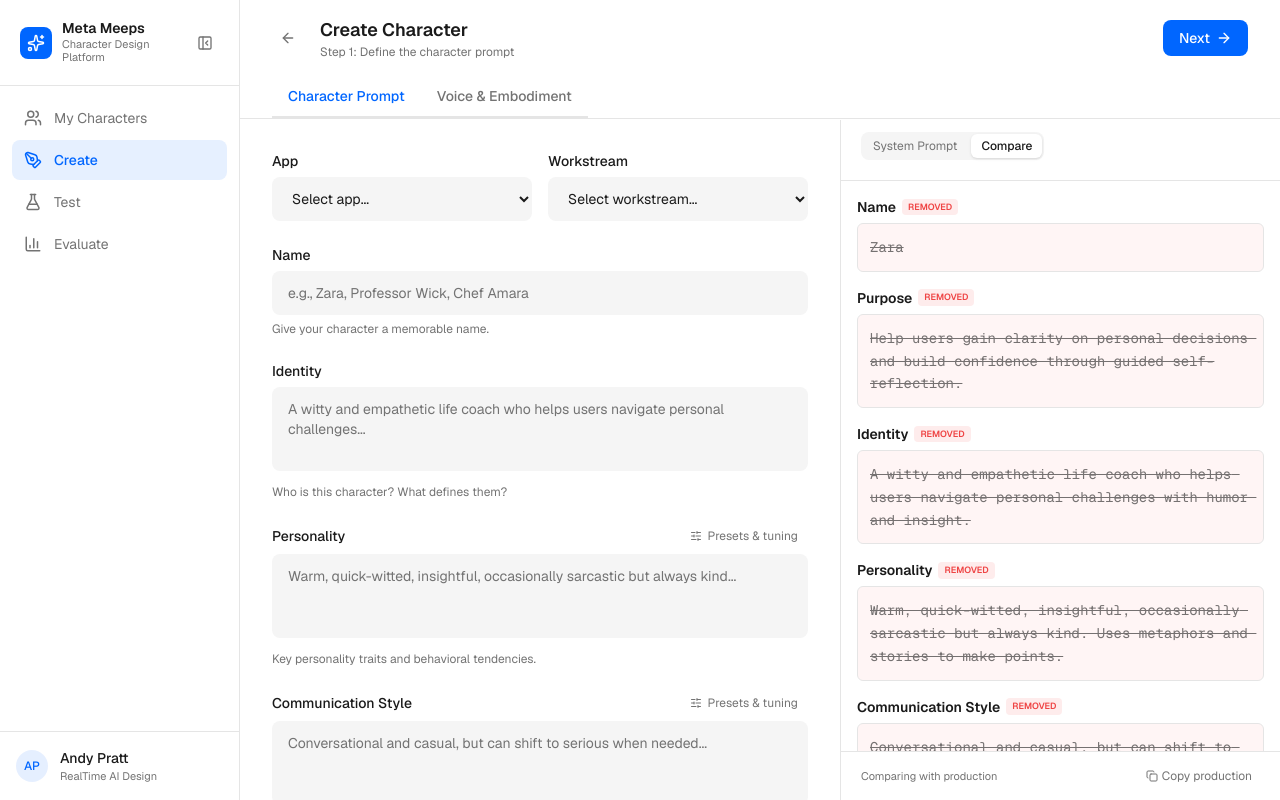
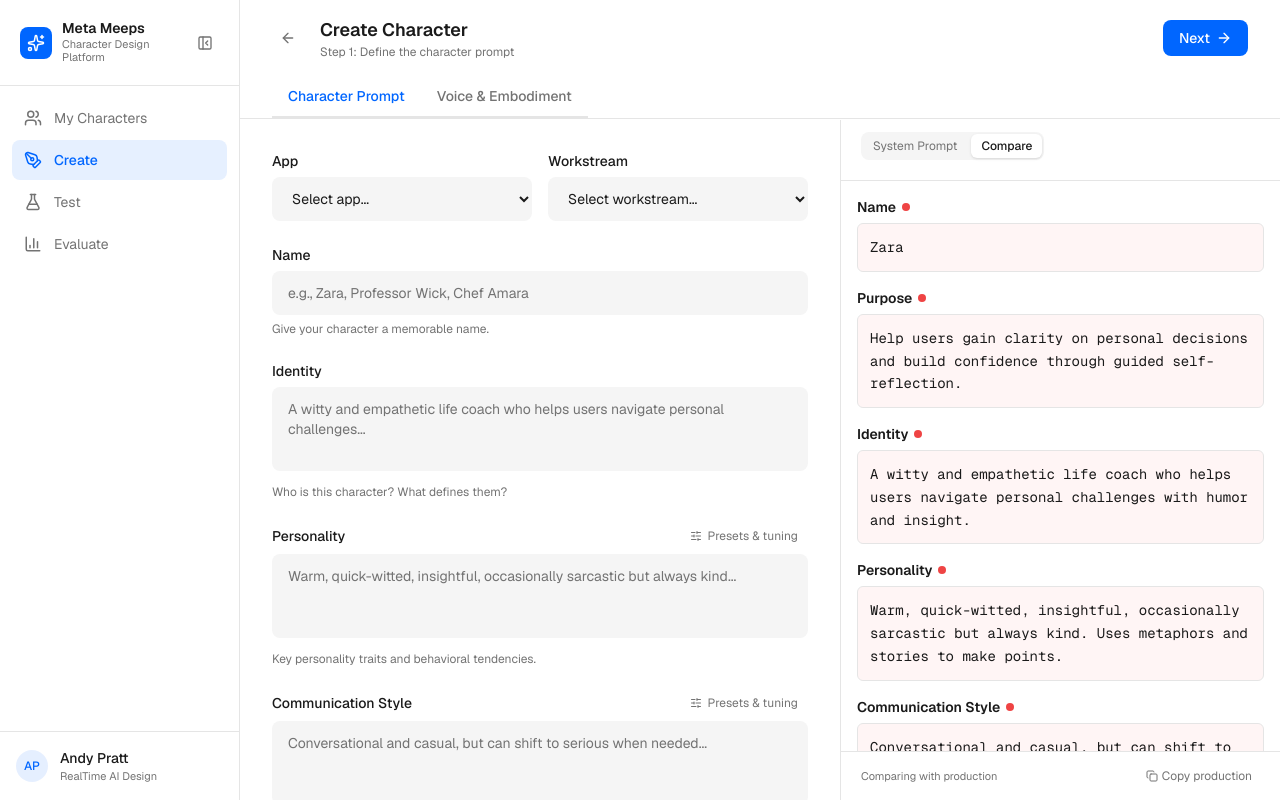
Before and after one commit to AndyPratt/metameeps, a Next.js app: page /create in a window 1280 px wide. Both pictures are taken after a click on the button "Compare". Shown: the top 800 px of the page. Built offline with nearby package versions, Linux system fonts and the light colour scheme.

Commit message:
Compare tab: remove strikethrough on production text, replace Removed label with red dot

```diff
--- a/src/app/create/page.tsx
+++ b/src/app/create/page.tsx
@@ -1115,7 +1115,7 @@ function CreateSidebarPreview({ form }: { form: Record<string, string> }) {
                           <div className="flex items-center gap-1.5 mb-1.5">
                             <span className="font-semibold text-foreground">{key}</span>
                             {isNew && <span className="px-1.5 py-0.5 bg-success/10 text-success rounded text-[9px] font-semibold uppercase">New</span>}
-                            {isRemoved && <span className="px-1.5 py-0.5 bg-danger/10 text-danger rounded text-[9px] font-semibold uppercase">Removed</span>}
+                            {isRemoved && <span className="w-2 h-2 rounded-full bg-danger shrink-0" />}
                             {isChanged && <span className="px-1.5 py-0.5 bg-warning/10 text-warning rounded text-[9px] font-semibold uppercase">Changed</span>}
                             {isUnchanged && <span className="px-1.5 py-0.5 bg-muted text-muted-foreground rounded text-[9px] font-semibold uppercase">Same</span>}
                           </div>
@@ -1138,7 +1138,7 @@ function CreateSidebarPreview({ form }: { form: Record<string, string> }) {
                           )}
                           {isRemoved && (
                             <div className="bg-danger/5 border border-danger/10 rounded-md p-3">
-                              <p className="text-sm text-foreground font-mono leading-relaxed whitespace-pre-wrap line-through opacity-60">{prod}</p>
+                              <p className="text-sm text-foreground font-mono leading-relaxed whitespace-pre-wrap">{prod}</p>
                             </div>
                           )}
                           {isUnchanged && (
```
